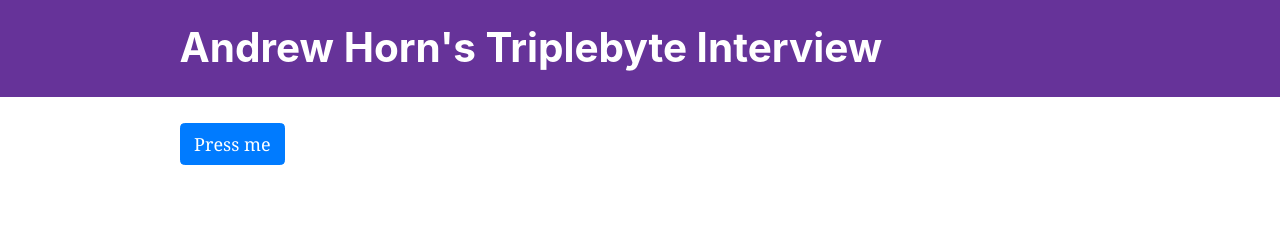
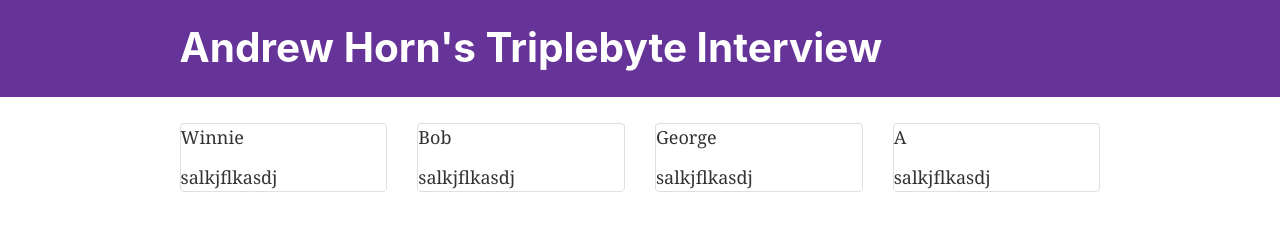
Before and after one commit to sophyphreak/triplebyte-interview, a Gatsby site: page / in a window 1280 px wide. Built offline with nearby package versions, Linux system fonts and the light colour scheme; Gatsby itself is replaced by a stand-in of ours.

Commit message:
added the basic layout

```diff
--- a/src/components/App/App.js
+++ b/src/components/App/App.js
@@ -1,5 +1,5 @@
 import React, { Component } from 'react';
-import { Button } from 'reactstrap';
+import { Row, Col, Card, CardText, CardTitle } from 'reactstrap';
 
 class App extends Component {
   constructor(props) {
@@ -16,10 +16,32 @@
   render() {
     return (
       <>
-        <Button color="primary" onClick={() => this.onClick()}>
-          Press me
-        </Button>
-        {this.state.pressed && <h3>the button has indeed been pressed!!</h3>}
+        <Row>
+          <Col sm={{ size: 3 }}>
+            <Card>
+              <CardTitle>Winnie</CardTitle>
+              <CardText>salkjflkasdj</CardText>
+            </Card>
+          </Col>
+          <Col sm={{ size: 3 }}>
+            <Card>
+              <CardTitle>Bob</CardTitle>
+              <CardText>salkjflkasdj</CardText>
+            </Card>
+          </Col>
+          <Col sm={{ size: 3 }}>
+            <Card>
+              <CardTitle>George</CardTitle>
+              <CardText>salkjflkasdj</CardText>
+            </Card>
+          </Col>
+          <Col sm={{ size: 3 }}>
+            <Card>
+              <CardTitle>A</CardTitle>
+              <CardText>salkjflkasdj</CardText>
+            </Card>
+          </Col>
+        </Row>
       </>
     );
   }
```
